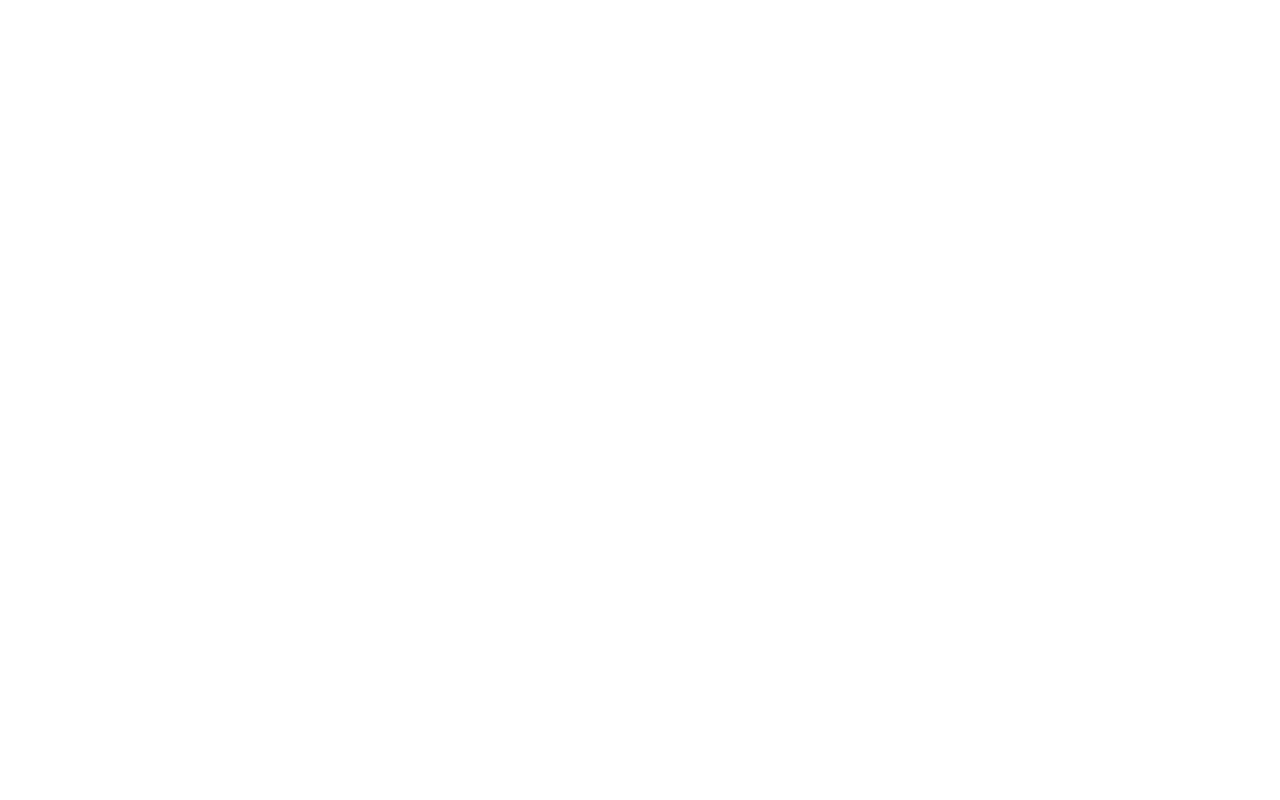
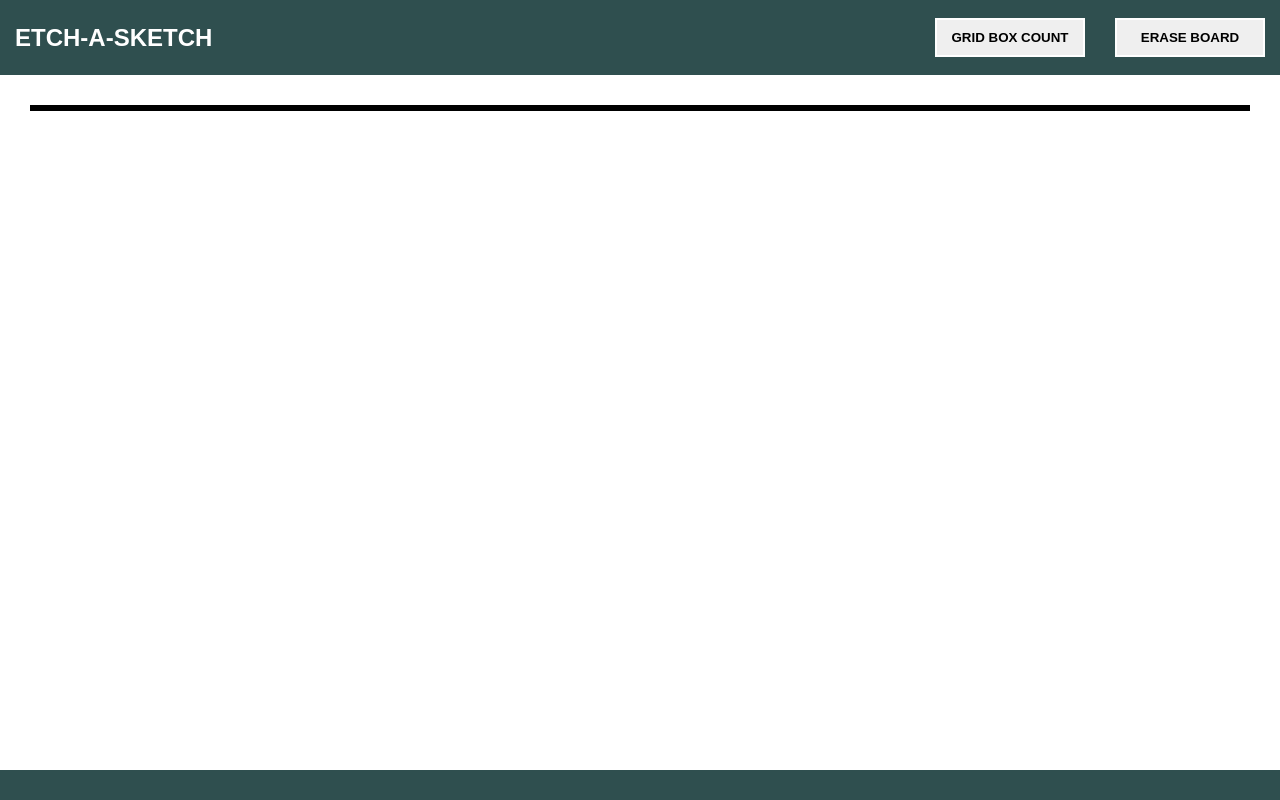
Before and after one commit to K-TarDesign/odin-etchasketch, a plain HTML site: page index.html in a window 1280 px wide. Drawn offline with Linux system fonts and the light colour scheme.

Commit message:
Develop HTML and CSS

```diff
--- a/index.html
+++ b/index.html
@@ -7,13 +7,21 @@
     <title>Etch-A-Sketch</title>
 
 </head>
-<body>
+<body id="viewport">
 
+    <section class="banner top">
+        <h1>ETCH-A-SKETCH</h1>
+        <button>Grid Box Count</button>
+        <button>Erase Board</button>
+    </section>
 
+    <section closs="main">
+        <div id="container"></div>
+    </section>
 
-
-
-
+    <section class="banner bottom">
+        <div></div>
+    </section>
 
     <script src="main.js"></script>
 </body>
--- a/style.css
+++ b/style.css
@@ -0,0 +1,73 @@
+* {
+    padding: 0;
+    border: 0;
+    margin: 0;
+    font-family: Arial, Helvetica, sans-serif;
+}
+
+button {
+    margin: 5px 15px;
+    border: 2px solid white;
+    padding: 10px;
+
+
+    font-weight: bold;
+    text-transform: uppercase;
+
+    width: 150px;
+}
+
+
+/* CLASSES */
+.banner {
+    width: 100%;
+    background-color: darkslategray;
+    color: white;
+
+    /* Flexbox Properties */
+
+    display: flex;
+    justify-content: start;
+    align-items: center;
+}
+
+.banner.top {
+    height: 75px;
+}
+
+.banner.bottom {
+    height: 30px;
+    position: fixed;
+    bottom: 0;
+}
+
+.banner h1 {
+    margin: 0 15px;
+
+    /* Flexbox Properties */
+    flex: auto;
+}
+
+.main {
+
+    /* Flexbox Properties */
+    flex: auto;
+
+    display: flex;
+    justify-items: center;
+}
+
+
+/* IDs */
+#viewport {
+    height: 1vh;
+}
+
+#container {
+    margin: 30px;
+    border: 3px solid black;
+
+    /* Flexbox Properties */
+    display: flex;
+
+}
```
